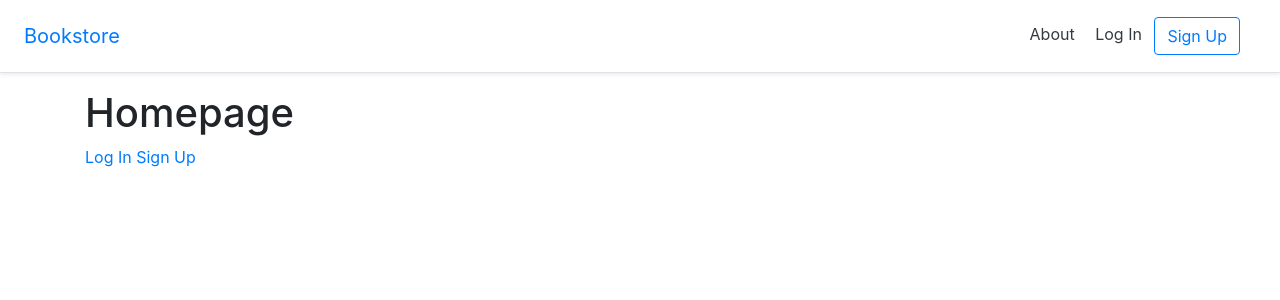
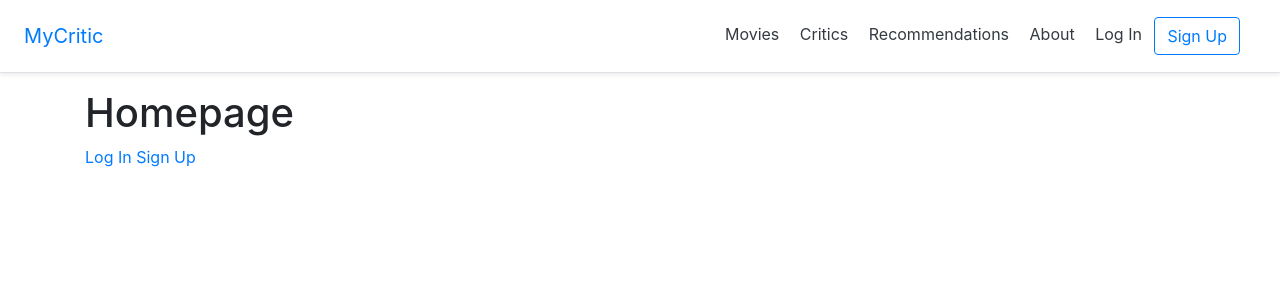
Before and after one commit to nbrix/my-critic, a Django app: page / in a window 1280 px wide. Shown: the top 300 px of the page. Run offline with Django 3.2, Linux system fonts and the light colour scheme; parts of the project's set-up code (start-up, migrations or seed data) failed here and were passed over; some libraries are stand-ins or nearby versions.

Commit message:
update nav bar

```diff
--- a/templates/_base.html
+++ b/templates/_base.html
@@ -15,8 +15,11 @@
             <div class="d-flex flex-column flex-md-row align-items-center p-3 px-md-4
              mb-3 bg-white border-bottom shadow-sm">
               <a href="{% url 'home' %}" class="navbar-brand my-0 mr-md-auto
-              font-weight-normal">Bookstore</a>
+              font-weight-normal">MyCritic</a>
               <nav class="my-2 my-md-0 mr-md-3">
+                <a class="p-2 text-dark" href="#">Movies</a>
+                <a class="p-2 text-dark" href="#">Critics</a>
+                <a class="p-2 text-dark" href="#">Recommendations</a>
                 <a class="p-2 text-dark" href="#">About</a>
                 {% if user.is_authenticated %}
                   <a class="p-2 text-dark" href="{% url 'logout' %}">Log Out</a>
```
